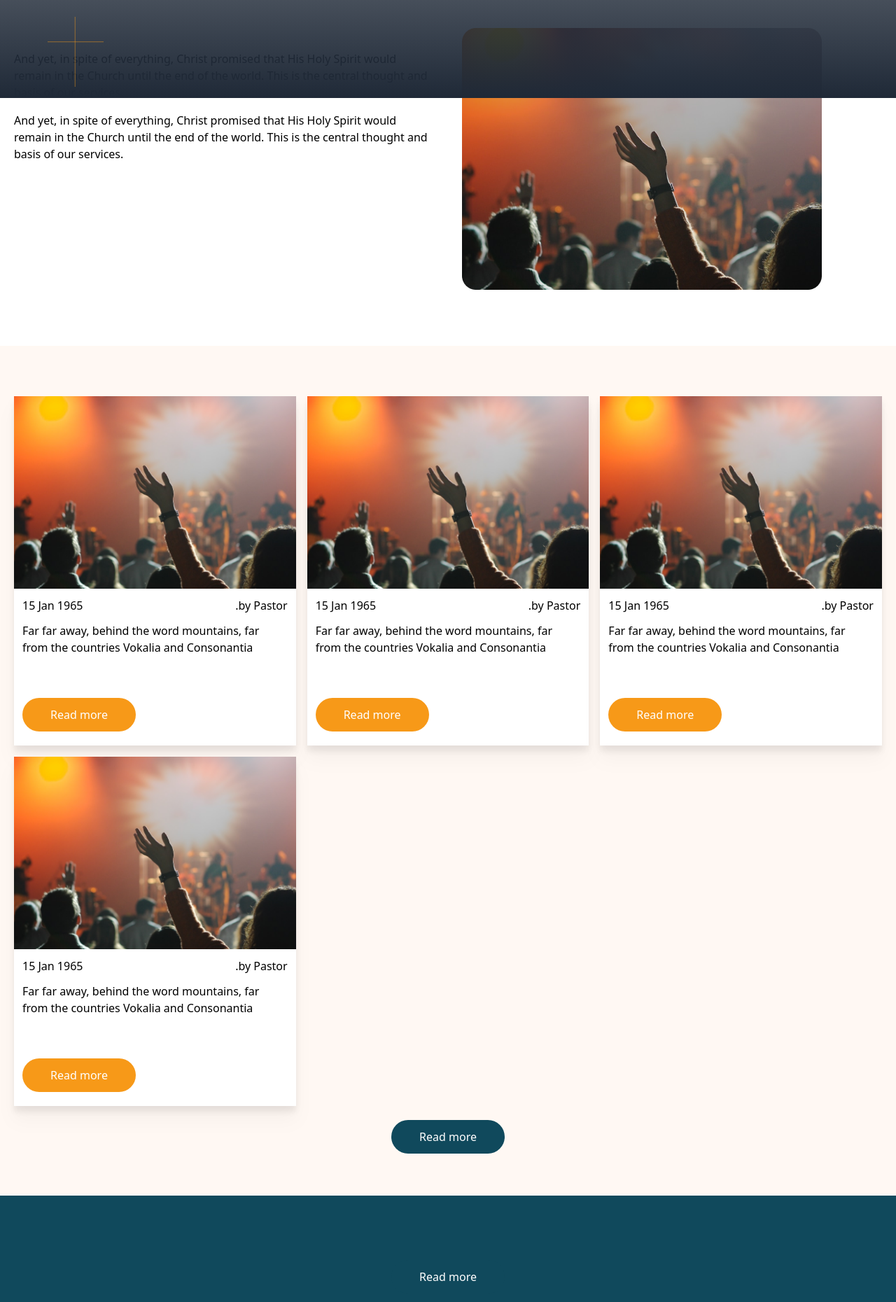
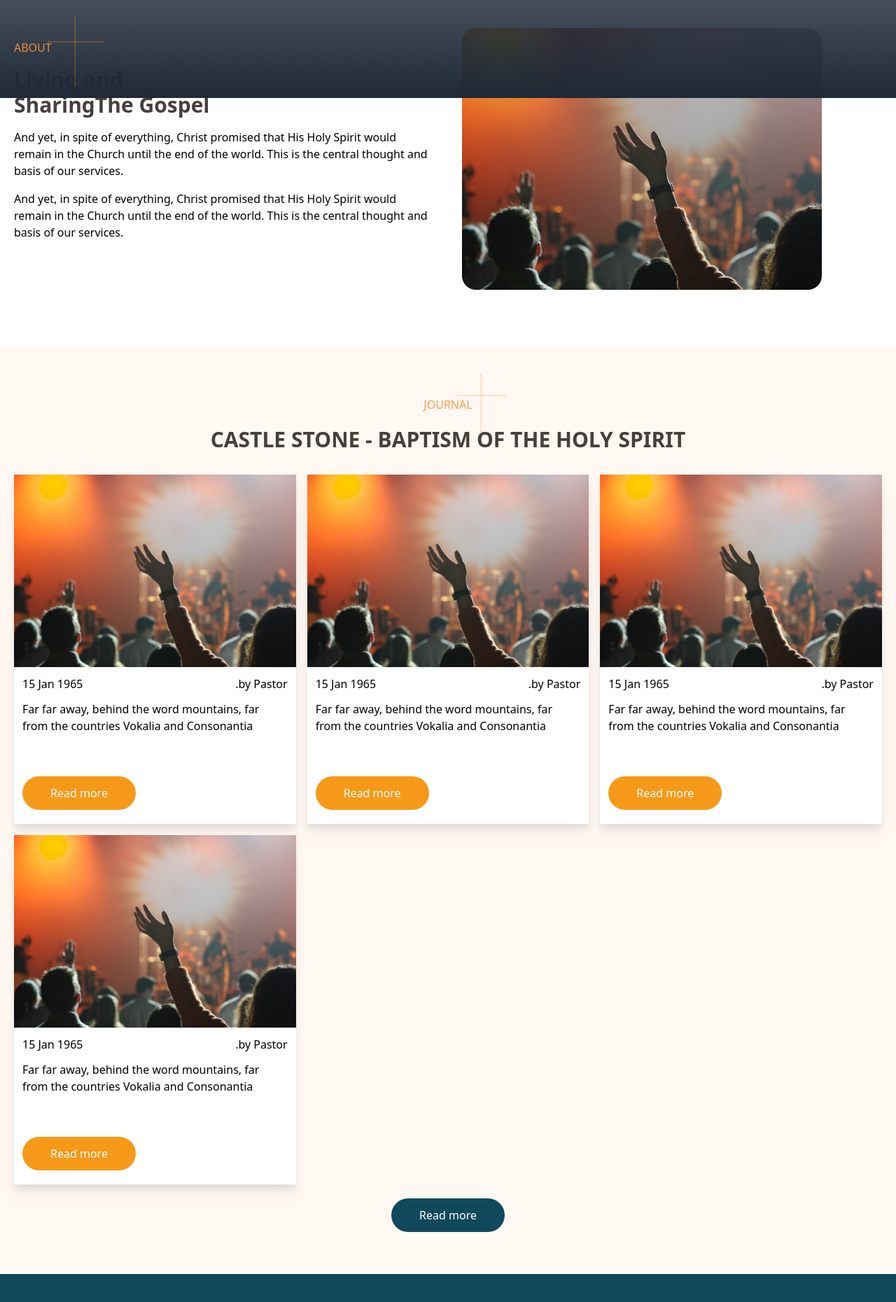
Before and after one commit to rosairekota/wordofgod-site, a Next.js app: page / in a window 1280 px wide. Shown: the part 660-2520 px from the top of the page at 70% size. Built offline with nearby package versions, Linux system fonts and the light colour scheme.

Commit message:
refactor: update titleSection

```diff
--- a/components/About.tsx
+++ b/components/About.tsx
@@ -13,7 +13,11 @@ const About = (props: Props) => {
         <div>
           {/* <div className="h-28 w-0.5 bg-orange-300/90 absolute left-40"></div>
           <div className="h-0.5 w-28 bg-orange-300/90 absolute left-40 bottom-0 top-0"></div> */}
-           <TitleSection subTitle="About" title={""}/>
+            <TitleSection title="About">
+            <h2 className="font-bold text-3xl text-stone-700 my-1 mb-4 flex flex-col">
+              <span>Living and</span> <span>SharingThe Gospel</span>
+            </h2>
+          </TitleSection>
            <p className='mb-4'>And yet, in spite of everything, Christ promised that His Holy Spirit would remain in the Church until the end of the world. This is the central thought and basis of our services.</p>
            <p>And yet, in spite of everything, Christ promised that His Holy Spirit would remain in the Church until the end of the world. This is the central thought and basis of our services.</p>
          </div>
--- a/components/Journal.tsx
+++ b/components/Journal.tsx
@@ -40,8 +40,12 @@ const Journal = (props: Props) => {
   return (
     <div className="h-auto w-full bg-orange-500/5">
       <div className="container px-5 mx-auto py-10">
-        <div className="flex justify-center items-center">
-          <TitleSection subTitle="Journal" title={""} />
+        <div className="flex justify-center items-center flex-col py-4">
+          <TitleSection title="Journal">
+            <h2 className="font-bold text-3xl text-stone-700 my-1 mb-4 flex flex-col">
+           CASTLE STONE - BAPTISM OF THE HOLY SPIRIT
+            </h2>
+          </TitleSection>
         </div>
 
         <div className="grid md:grid-cols-3 2xl:grid-cols-4 gap-4">
--- a/components/Vision.tsx
+++ b/components/Vision.tsx
@@ -11,7 +11,11 @@ const Vision = (props: Props) => {
     <div className="h-96 w-full bg-secondary text-white">
       <div className="container px-5 mx-auto py-10">
         <div className="flex justify-center items-center">
-          <TitleSection subTitle="Journal" title={""} />
+        <TitleSection title="Vision">
+            <h2 className="font-bold text-3xl text-stone-700 my-1 mb-4 flex flex-col">
+              <span>Living and</span> <span>SharingThe Gospel</span>
+            </h2>
+          </TitleSection>
         </div>
 
         <div className="grid md:grid-cols-3 2xl:grid-cols-4 gap-4">
```
